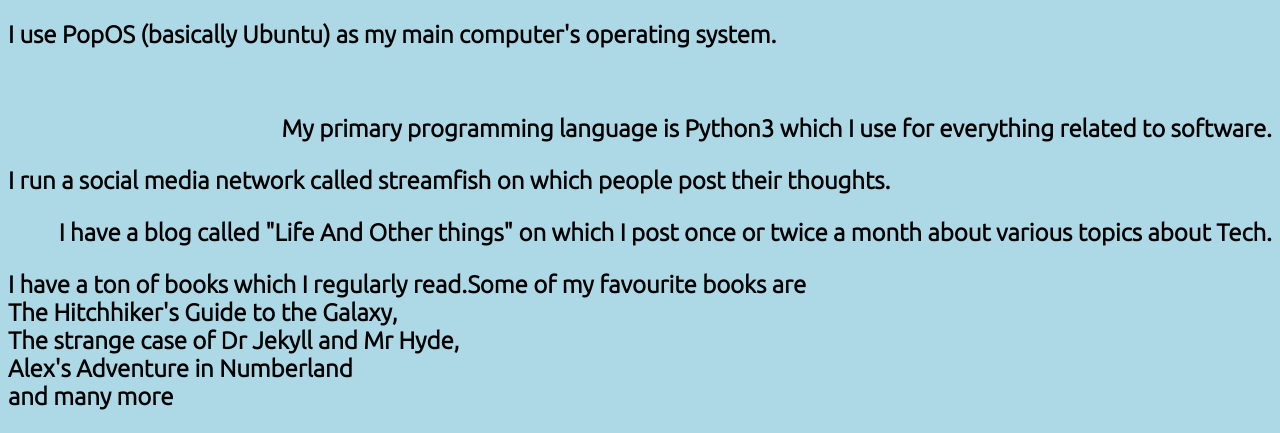
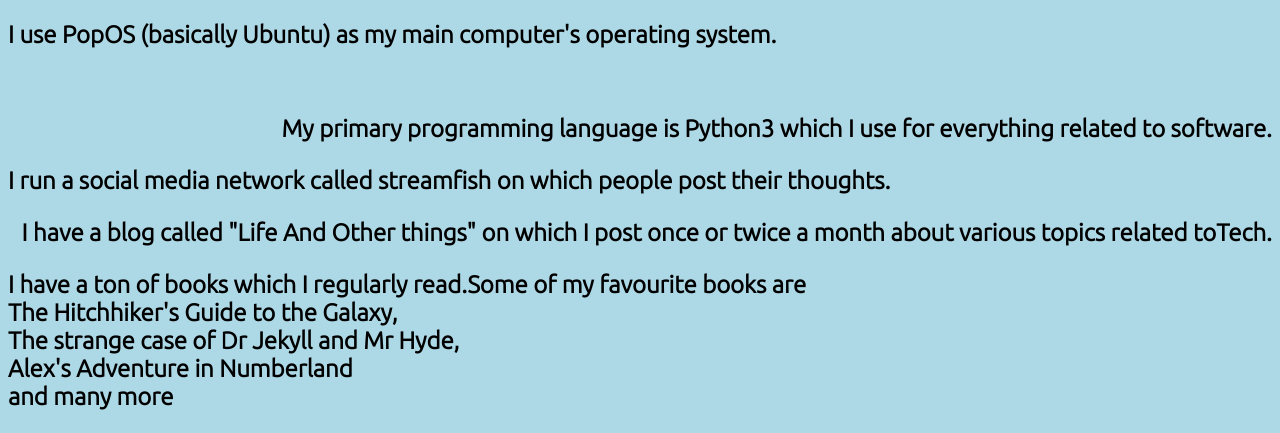
Before and after one commit to Amazeryogo/Project-Inspirations, a Flask app: page / in a window 1280 px wide. Shown: the part 856-1289 px from the top of the page. Run offline with Flask 2, Linux system fonts and the light colour scheme.

Commit message:
i the bad guy

```diff
--- a/templates/index.html
+++ b/templates/index.html
@@ -69,7 +69,7 @@
 <h2><p style="text-align: left;"> I use PopOS (basically Ubuntu) as my main computer's operating system.</p></h2></br>
 <h2><p style="text-align: right;">My primary programming language is Python3 which I use for everything related to software.</p></h2>
 <h2><p style="text-align: left">I run a social media network called streamfish on which people post their thoughts.</p></h2>
-<h2><p style="text-align: right;">I have a blog called "Life And Other things" on which I post once or twice a month about various topics about Tech.</p></h2>
+<h2><p style="text-align: right;">I have a blog called "Life And Other things" on which I post once or twice a month about various topics related toTech.</p></h2>
 <h2><p style="text-align: left;">I have a ton of books which I regularly read.Some of my favourite books are <br/> The Hitchhiker's Guide to the Galaxy, <br/> The strange case of Dr Jekyll and Mr Hyde, <br/>Alex's Adventure in Numberland <br/> and many more </p></h2>
 <h2><p style="text-align: right;">I also collect stamps and play badminton.</p></h2><br/>
 <h2><p style="text-align: center;">That's is pretty much about me, thanks for reading! :)</p></h2>
```
